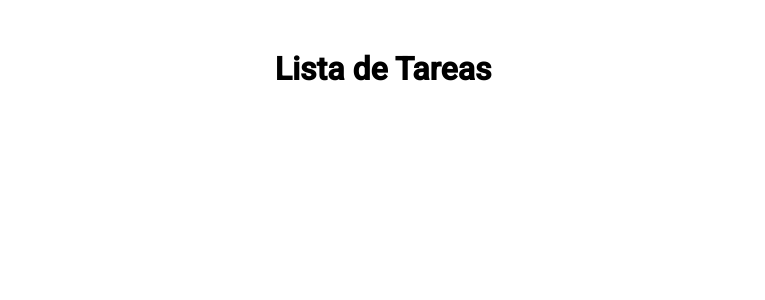
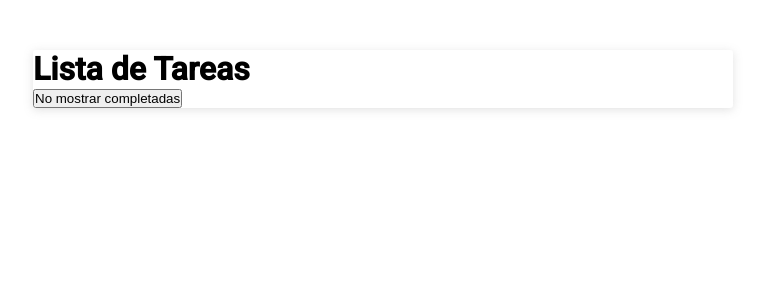
Before and after one commit to kyiroywops/app_lista_tareas, a React (Create React App) app: page / in a window 1280 px wide. Shown: the top 300 px of the page, without its empty margins (257-1022 px from the left). Built offline with nearby package versions, Linux system fonts and the light colour scheme; the HTML template or start-up script is replaced by a standard one.

Commit message:
cambios header

```diff
--- a/src/App.js
+++ b/src/App.js
@@ -1,9 +1,10 @@
 import './App.css';
+import Header from './componentes/Header';
 
 const App = () => {
   return (
-    <div>
-      <h1>Lista de Tareas</h1>
+    <div className='contenedor'>
+      <Header />
     </div>
   );
 }
--- /dev/null
+++ b/src/componentes/Header.js
@@ -0,0 +1,15 @@
+import React from "react";
+
+const Header = () => {
+    return (
+        <header className="header">
+            <h1 className="header__titulo">Lista de Tareas</h1>
+            <button className="header__boton">
+                No mostrar completadas
+
+            </button>
+
+        </header>);
+}
+
+export default Header;
```
